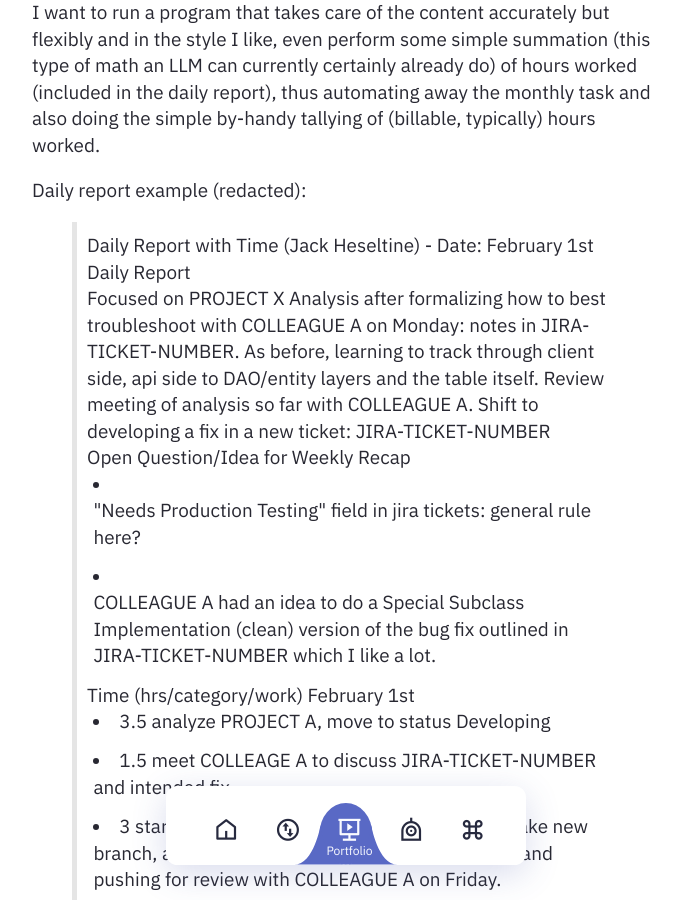
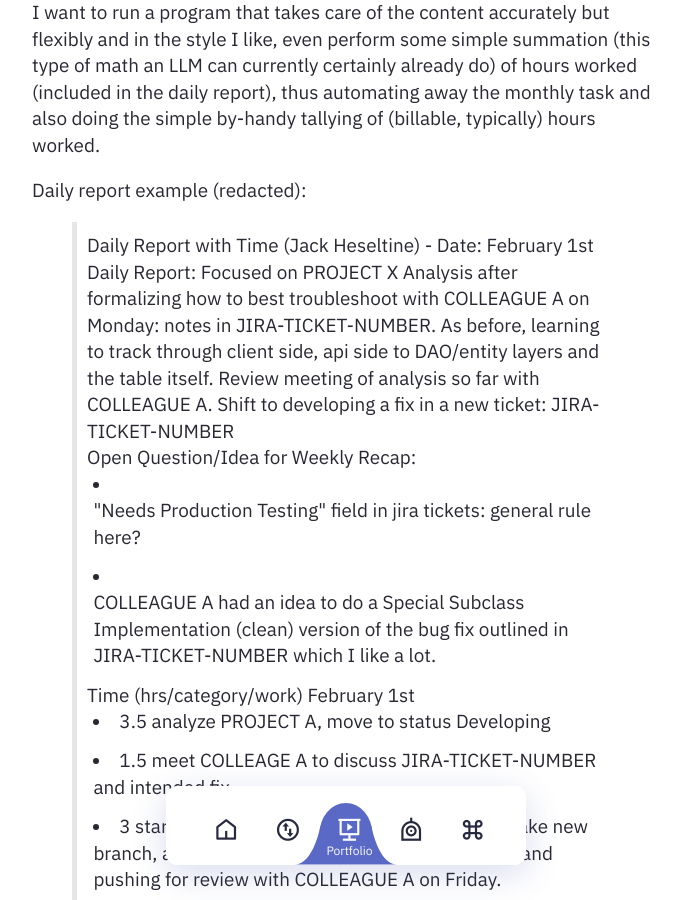
Before and after one commit to heseltime/heseltime.github.io, a Jekyll site: the page built from pages/curl.md, in a window 1280 px wide and 900 px high, scrolled down 830 px. Shown: the whole window, without its empty margins (294-975 px from the left). Built offline with Jekyll 4.4.1, drawn with Linux system fonts in a browser that asks for light colours.

Commit message:
Reformat Block quote some more

```diff
--- a/pages/curl.md
+++ b/pages/curl.md
@@ -23,26 +23,15 @@ Daily report example (redacted):
 
 >Daily Report with Time (Jack Heseltine) - Date: February 1st
 >
->
->Daily Report
->
->
+>Daily Report:
 >Focused on PROJECT X Analysis after formalizing how to best troubleshoot with COLLEAGUE A on Monday: notes in JIRA-TICKET-NUMBER. As before, learning to track through client side, api side to DAO/entity layers and the table itself. Review meeting of analysis so far with COLLEAGUE A. Shift to developing a fix in a new ticket: JIRA-TICKET-NUMBER
 >
->
->
->Open Question/Idea for Weekly Recap
->
->
+>Open Question/Idea for Weekly Recap:
 >* "Needs Production Testing" field in jira tickets: general rule here?
 >
 >* COLLEAGUE A had an idea to do a Special Subclass Implementation (clean) version of the bug fix outlined in JIRA-TICKET-NUMBER which I like a lot.
 >
->
->
 >Time (hrs/category/work) February 1st
->
->
 >* 3.5	analyze PROJECT A, move to status Developing
 >* 1.5	meet COLLEAGE A to discuss JIRA-TICKET-NUMBER and intended fix
 >* 3	start on new ticket JIRA-TICKET-NUMBER, make new branch, ant format-java-clean process for building and pushing for review with COLLEAGUE A on Friday.
```
